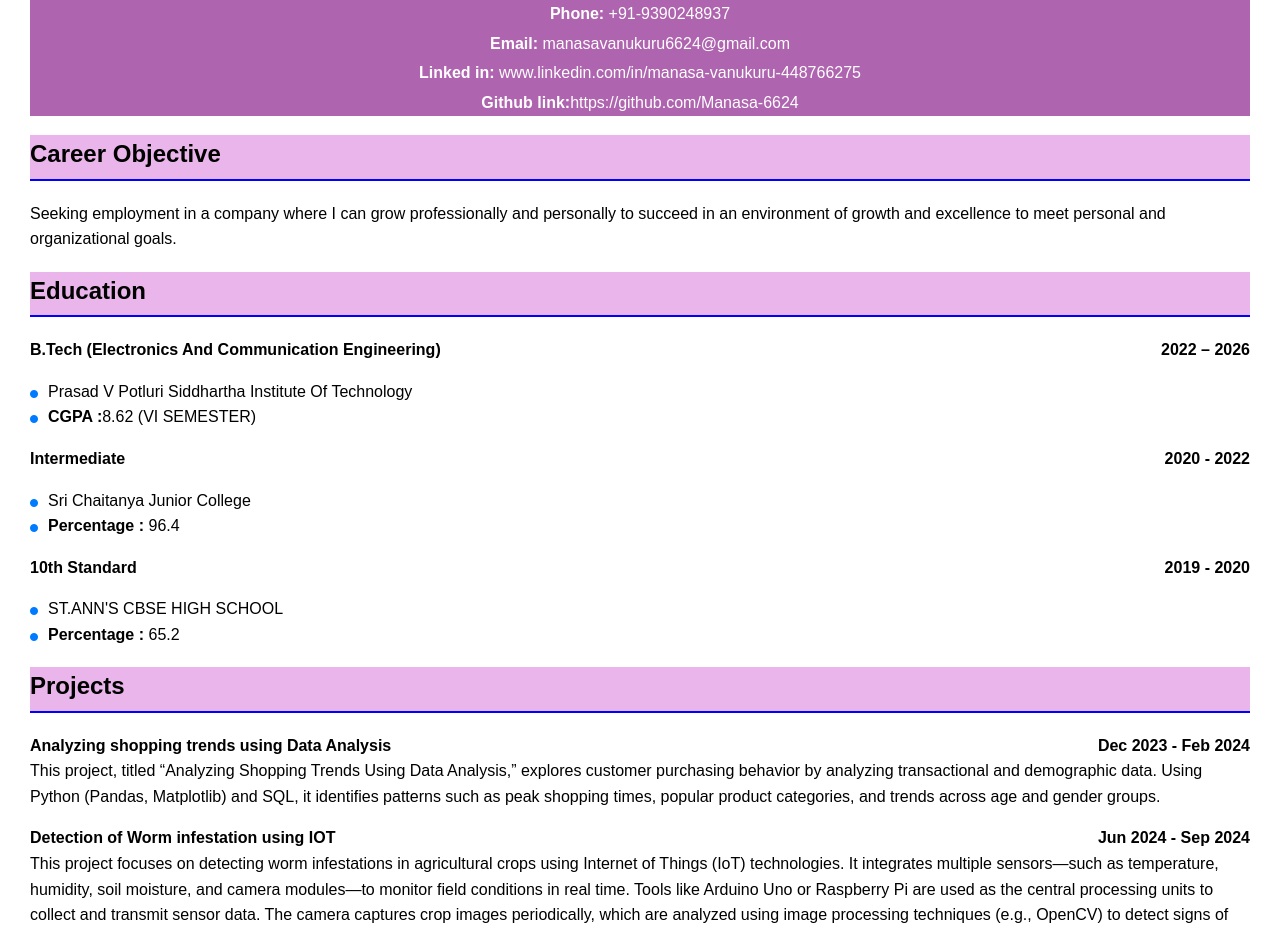
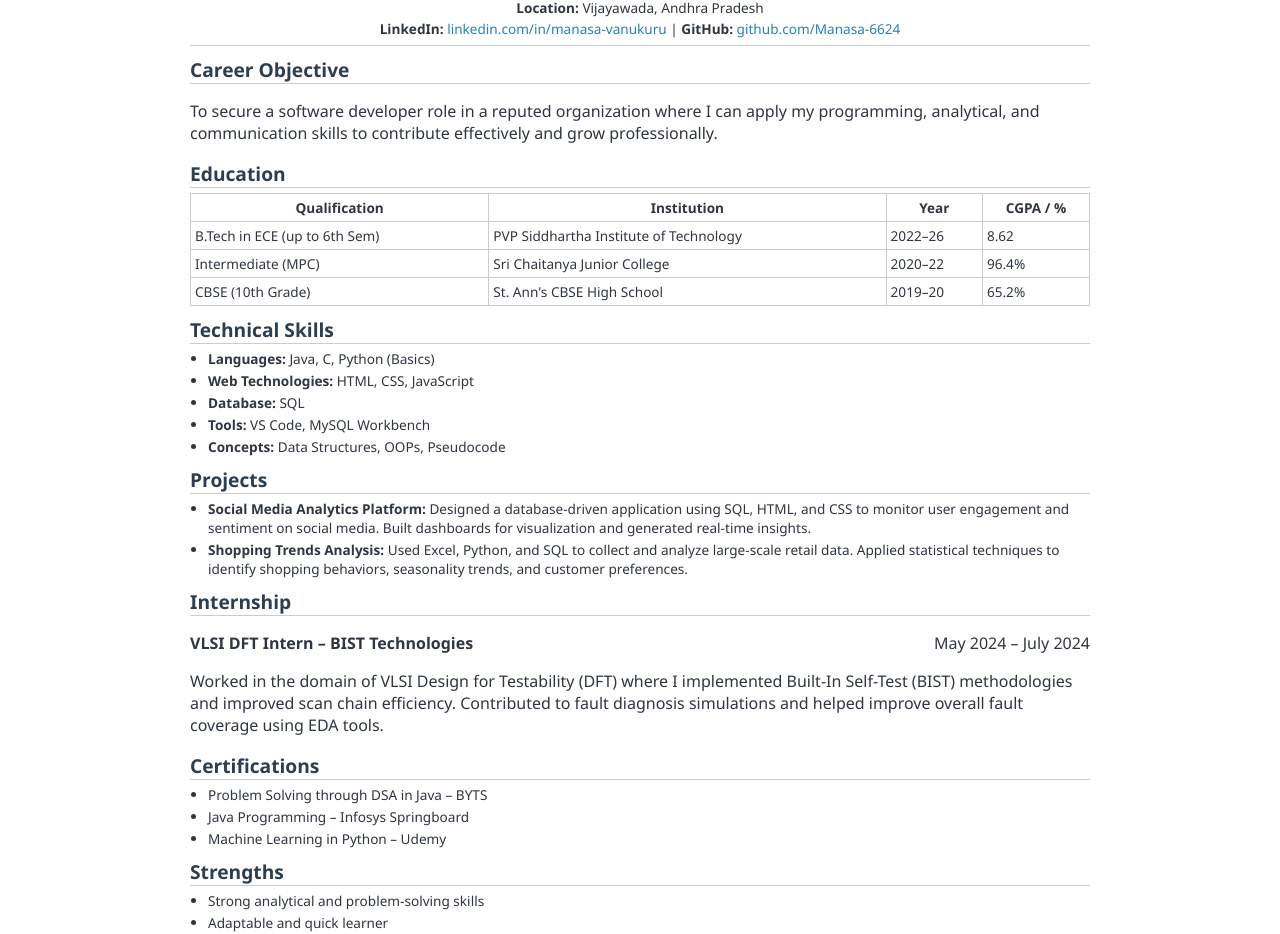
Before and after one commit to Manasa-6624/Manasa_Vanukuru.github.io, a plain HTML site: page index.html in a window 1280 px wide. Shown: the part 84-1018 px from the top of the page. Drawn offline with Linux system fonts and the light colour scheme.

Commit message:
Update index.html

```diff
--- a/index.html
+++ b/index.html
@@ -2,142 +2,137 @@
 <html lang="en">
 <head>
   <meta charset="UTF-8" />
-  <meta name="viewport" content="width=device-width, initial-scale=1.0"/>
-  <title>Resume - Manasa</title>
-  <link rel="stylesheet" href="https://cdnjs.cloudflare.com/ajax/libs/font-awesome/6.4.0/css/all.min.css"/>
+  <meta name="viewport" content="width=device-width, initial-scale=1.0" />
+  <title>Manasa Vanukuru - Resume</title>
   <style>
     body {
-      font-family: Arial, sans-serif;
-      margin: 30px;
-      line-height: 1.6;
+      font-family: 'Segoe UI', Tahoma, Geneva, Verdana, sans-serif;
+      background-color: #ffffff;
+      color: #2f3542;
+      margin: 0;
+      padding: 20px;
+    }
+    .container {
+      width: 100%;
+      max-width: 900px;
+      margin: 0 auto;
     }
     .header {
-      background-color:rgb(175, 100, 175);
-      color: white;
       text-align: center;
-
+      margin-bottom: 10px;
+      border-bottom: 1px solid #ccc;
+      padding-bottom: 5px;
     }
     .header h1 {
       margin: 0;
+      font-size: 1.8em;
     }
-    .contact-info p {
-      margin: 4px 0;
+    .header p {
+      margin: 2px 0;
+      font-size: 0.85em;
     }
     h2 {
-      color: black;
-      background-color: rgb(234, 181, 234);
-      border-bottom: 2px solid blue;
-      padding-bottom: 5px;
+      color: #2c3e50;
+      margin: 10px 0 5px;
+      font-size: 1.2em;
+      border-bottom: 1px solid #ccc;
+    }
+    .section {
+      margin-bottom: 8px;
+    }
+    table {
+      width: 100%;
+      border-collapse: collapse;
+      font-size: 0.85em;
+    }
+    th, td {
+      padding: 4px;
+      border: 1px solid #ccc;
     }
     ul {
-      list-style: none;
-      padding-left: 0;
+      margin: 5px 0 5px 18px;
+      padding: 0;
+      font-size: 0.85em;
     }
-    ul li::before {
-      content: "\f111";
-      font-family: "Font Awesome 6 Free";
-      font-weight: 900;
-      display: inline-block;
-      margin-right: 10px;
-      font-size: 8px;
-      color: #007BFF;
+    li {
+      margin-bottom: 3px;
     }
-    .section {
-      margin-bottom: 10px;
+    a {
+      color: #2980b9;
+      text-decoration: none;
     }
-    .job-title {
-      font-weight: bold;
-    }
-    .date {
-      float: right;
-      font-style: normal;
-    }
-    .education-entry {
-      margin-bottom: 10px;
+    a:hover {
+      text-decoration: underline;
     }
   </style>
 </head>
 <body>
-
+  <div class="container">
     <div class="header">
-    <div>
       <h1>Manasa Vanukuru</h1>
-      <div class="contact-info">
-        <p><strong>Phone:</strong> +91-9390248937</p>
-        <p><strong>Email:</strong> manasavanukuru6624@gmail.com</p>
-        <p><strong>Linked in:</strong> www.linkedin.com/in/manasa-vanukuru-448766275</p>
-        <p><strong>Github link:</strong>https://github.com/Manasa-6624</p>
-      </div>
-    </div>
+      <p><strong>Email:</strong> manasavanukuru6624@gmail.com | <strong>Phone:</strong> 9390248937</p>
+      <p><strong>Location:</strong> Vijayawada, Andhra Pradesh</p>
+      <p><strong>LinkedIn:</strong> <a href="https://www.linkedin.com/in/manasa-vanukuru-448766275">linkedin.com/in/manasa-vanukuru</a> | <strong>GitHub:</strong> <a href="https://github.com/Manasa-6624">github.com/Manasa-6624</a></p>
     </div>
 
     <div class="section">
       <h2>Career Objective</h2>
-    <p>Seeking employment in a company where I can grow professionally and personally to succeed in an environment of growth and excellence to meet personal and organizational goals.</p>
+      <p>To secure a software developer role in a reputed organization where I can apply my programming, analytical, and communication skills to contribute effectively and grow professionally.</p>
     </div>
 
     <div class="section">
       <h2>Education</h2>
-    <p class="job-title">B.Tech (Electronics And Communication Engineering)<span class="date">2022 – 2026</span></p>
+      <table>
+        <tr><th>Qualification</th><th>Institution</th><th>Year</th><th>CGPA / %</th></tr>
+        <tr><td>B.Tech in ECE (up to 6th Sem)</td><td>PVP Siddhartha Institute of Technology</td><td>2022–26</td><td>8.62</td></tr>
+        <tr><td>Intermediate (MPC)</td><td>Sri Chaitanya Junior College</td><td>2020–22</td><td>96.4%</td></tr>
+        <tr><td>CBSE (10th Grade)</td><td>St. Ann's CBSE High School</td><td>2019–20</td><td>65.2%</td></tr>
+      </table>
+    </div>
+
+    <div class="section">
+      <h2>Technical Skills</h2>
       <ul>
-      <li>Prasad V Potluri Siddhartha Institute Of Technology</li>
-      <li><strong>CGPA :</strong>8.62 (VI SEMESTER)</li>
-    </ul>
-
-    <p class="job-title">Intermediate<span class="date">2020 - 2022</span></p>
-    <ul>
-      <li>Sri Chaitanya Junior College</li>
-      <li><strong>Percentage : </strong> 96.4</li>
-    </ul>
-
-    <p class="job-title">10th Standard<span class="date">2019 - 2020</span></p>
-    <ul>
-      <li>ST.ANN'S CBSE HIGH SCHOOL</li>
-      <li><strong>Percentage : </strong>65.2</li>
+        <li><strong>Languages:</strong> Java, C, Python (Basics)</li>
+        <li><strong>Web Technologies:</strong> HTML, CSS, JavaScript</li>
+        <li><strong>Database:</strong> SQL</li>
+        <li><strong>Tools:</strong> VS Code, MySQL Workbench</li>
+        <li><strong>Concepts:</strong> Data Structures, OOPs, Pseudocode</li>
       </ul>
     </div>
 
     <div class="section">
       <h2>Projects</h2>
-    <div class="education-entry">
-      <p><strong>Analyzing shopping trends using Data Analysis</strong> <span class="date"><strong>Dec 2023 - Feb 2024</strong></span><br>
-      This project, titled “Analyzing Shopping Trends Using Data Analysis,” explores customer purchasing behavior
-      by analyzing transactional and demographic data. Using Python (Pandas, Matplotlib) and SQL, it identifies
-      patterns such as peak shopping times, popular product categories, and trends across age and gender groups.
-    </p>
+      <ul>
+        <li><strong>Social Media Analytics Platform:</strong> Designed a database-driven application using SQL, HTML, and CSS to monitor user engagement and sentiment on social media. Built dashboards for visualization and generated real-time insights.</li>
+        <li><strong>Shopping Trends Analysis:</strong> Used Excel, Python, and SQL to collect and analyze large-scale retail data. Applied statistical techniques to identify shopping behaviors, seasonality trends, and customer preferences.</li>
+      </ul>
     </div>
-    <div class="education-entry">
-      <p><strong>Detection of Worm infestation using IOT</strong> <span class="date"><strong>Jun 2024 - Sep 2024</strong></span><br>
-        This project focuses on detecting worm infestations in agricultural crops using Internet of Things (IoT) technologies.
-         It integrates multiple sensors—such as temperature, humidity, soil moisture, and camera modules—to monitor field conditions
-         in real time. Tools like Arduino Uno or Raspberry Pi are used as the central processing units to collect and transmit sensor data.
-          The camera captures crop images periodically, which are analyzed using image processing techniques (e.g., OpenCV) to detect signs
-          of worm infestation such as leaf damage. The collected data is sent to a cloud platform (like ThingSpeak, Google Firebase, or AWS
-          IoT) for further analysis and visualization.
-         When infestation is detected, alerts are sent to farmers through mobile apps
-      </p>
+
+    <div class="section">
+      <h2>Internship</h2>
+      <p><strong>VLSI DFT Intern – BIST Technologies</strong><span style="float:right;">May 2024 – July 2024</span></p>
+      <p>Worked in the domain of VLSI Design for Testability (DFT) where I implemented Built-In Self-Test (BIST) methodologies and improved scan chain efficiency. Contributed to fault diagnosis simulations and helped improve overall fault coverage using EDA tools.</p>
+    </div>
+
+    <div class="section">
+      <h2>Certifications</h2>
+      <ul>
+        <li>Problem Solving through DSA in Java – BYTS</li>
+        <li>Java Programming – Infosys Springboard</li>
+        <li>Machine Learning in Python – Udemy</li>
+      </ul>
+    </div>
+
+    <div class="section">
+      <h2>Strengths</h2>
+      <ul>
+        <li>Strong analytical and problem-solving skills</li>
+        <li>Adaptable and quick learner</li>
+        <li>Effective communication and teamwork abilities</li>
+        <li>Detail-oriented and organized approach</li>
+      </ul>
     </div>
   </div>
-
-  <div class="intern">
-    <h2>Internship</h2>
-    <p><strong>BIST Technologies pvt.ltd</strong></p>
-    <ul>
-      <li>VLSI Design for Testability</li>
-      <p>During my internship as a VLSI Design for Testability (DFT) intern, I gained hands-on experience in implementing and analyzing Built-In Self-Test (BIST) techniques for digital circuits. I worked on scan chain insertion, test pattern generation, and fault coverage analysis using industry-standard EDA tools. This role helped me deepen my
-        understanding of DFT methodologies and enhance my
-         skills in designing testable and reliable VLSI systems.</p>
-
-    </ul>
-    <p><strong>Eduskills Virtual Internship</strong></p>
-
-  </div>
-  <div class="section">
-    <h2>Skills Set</h2>
-    <p><strong>Technical Skills:</strong> C,Java,Python,Html,CSS,Java Script,Data Structures,Algorithms,Cloud computing</p>
-    <p><strong>Certifications:</strong>Cloud Computing(NPTEL), problem-solving through DSA in Java (BYTS),Machine Learning in Python(Udemy)</p>
-    <p><strong>Awards/Activities:</strong> Achieving of ISTE and IETE membership</p>
-  </div>
-
 </body>
 </html>
```
Lines whose indentation alone changed are shown as unchanged.
